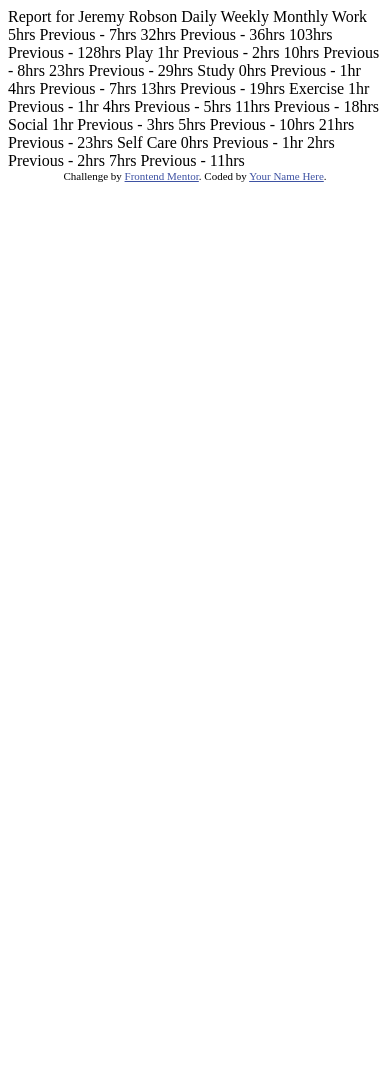
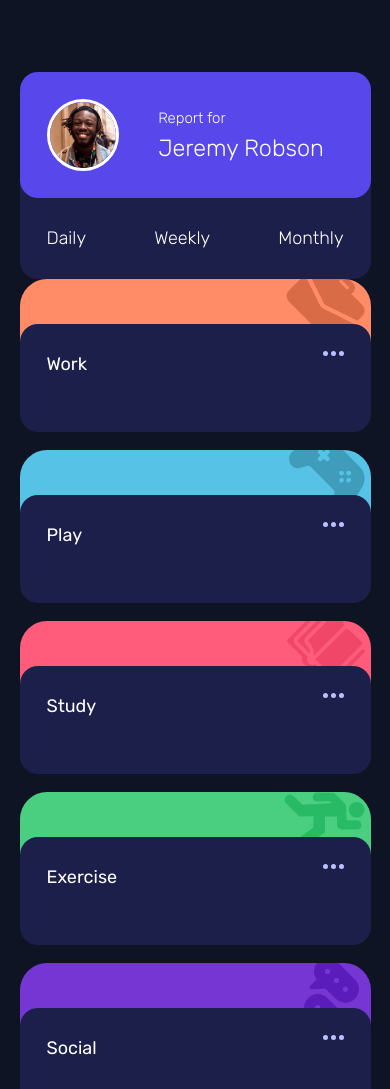
Before and after one commit to catreedle/time-tracking-dashboard, a plain HTML site: page index.html in a window 390 px wide. Shown: the top 1089 px of the page. Before the commit the page ends 844 px from the top, so only its background shows below. Drawn offline with Linux system fonts and the light colour scheme.

Commit message:
mobile layout

```diff
--- /dev/null
+++ b/css/styles.css
@@ -0,0 +1,152 @@
+@import url("https://fonts.googleapis.com/css2?family=Rubik:ital,wght@0,300..900;1,300..900&display=swap");
+
+:root {
+  --color-primary-blue: hsl(246, 80%, 60%);
+
+  --color-red: hsl(15, 100%, 70%);
+  --color-soft-blue: hsl(195, 74%, 62%);
+  --color-light-red: hsl(348, 100%, 68%);
+  --color-lime-green: hsl(145, 58%, 55%);
+  --color-violet: hsl(264, 64%, 52%);
+  --color-soft-orange: hsl(43, 84%, 65%);
+
+  --color-darker-blue: hsl(226, 43%, 10%);
+  --color-dark-blue: hsl(235, 46%, 20%);
+  --color-desaturated-blue: hsl(235, 45%, 61%);
+  --color-pale-blue: hsl(236, 100%, 87%);
+}
+* {
+  margin: 0;
+  padding: 0;
+  box-sizing: border-box;
+}
+
+html {
+  font-size: 18px;
+  line-height: 1.5;
+}
+
+body {
+  height: 100%;
+  font-family: "Rubik", sans-serif;
+  font-weight: 300;
+  background-color: var(--color-darker-blue);
+  color: white;
+  display: flex;
+  flex-direction: column;
+  align-items: center;
+}
+
+.header {
+  background-color: var(--color-dark-blue);
+  min-width: 327px;
+  width: 90%;
+  border-radius: 1rem;
+  margin-block-start: 4rem;
+}
+
+.header__profile {
+  background-color: var(--color-primary-blue);
+  display: flex;
+  gap: 20px;
+  padding: 1.5rem;
+  border-radius: 1rem;
+}
+
+.header__profile__image {
+  width: 4rem;
+  height: 4rem;
+  border: 3px solid white;
+  border-radius: 50%;
+}
+
+.header__profile__text {
+  margin: auto;
+}
+
+.header__profile__text__report {
+  font-size: 0.83rem;
+}
+
+.header__profile__text__name {
+  font-size: 1.3rem;
+  font-weight: 300;
+}
+
+.header__nav__list {
+  padding: 1.5rem;
+  display: flex;
+  justify-content: space-between;
+  list-style: none;
+}
+
+main {
+  min-width: 327px;
+  width: 90%;
+}
+
+.card {
+  background-color: var(--color-dark-blue);
+  margin-block: 1rem;
+  border-radius: 1rem;
+  padding: 1.5rem;
+}
+
+.card__top {
+  display: flex;
+  justify-content: space-between;
+}
+
+.card__top h1 {
+    font-size: 1rem;
+    font-weight: 400;
+}
+
+.card__top img {
+  height: 5px;
+}
+
+.card__bg {
+  padding-block-start: 1.5rem;
+  border-radius: 1.5rem;
+}
+
+.card--work {
+  background: url("/images/icon-work.svg") no-repeat top right var(--color-red);
+  background-position-x: 98%;
+  background-position-y: -20%;
+}
+
+.card--play {
+  background: url("/images/icon-play.svg") no-repeat top right
+    var(--color-soft-blue);
+  background-position-x: 98%;
+  background-position-y: -20%;
+}
+
+.card--study {
+  background: url("/images/icon-study.svg") no-repeat top right
+    var(--color-light-red);
+  background-position-x: 98%;
+  background-position-y: -20%;
+}
+
+.card--exercise {
+  background: url("/images/icon-exercise.svg") no-repeat top right
+    var(--color-lime-green);
+  background-position-x: 98%;
+}
+
+.card--social {
+  background: url("/images/icon-social.svg") no-repeat top right
+    var(--color-violet);
+  background-position-x: 98%;
+  background-position-y: -20%;
+}
+
+.card--self-care {
+  background: url("/images/icon-self-care.svg") no-repeat top right
+    var(--color-soft-orange);
+  background-position-x: 98%;
+  background-position-y: -20%;
+}
--- a/index.html
+++ b/index.html
@@ -1,80 +1,138 @@
 <!DOCTYPE html>
 <html lang="en">
   <head>
-  <meta charset="UTF-8">
-  <meta name="viewport" content="width=device-width, initial-scale=1.0"> <!-- displays site properly based on user's device -->
+    <meta charset="UTF-8" />
+    <meta name="viewport" content="width=device-width, initial-scale=1.0" />
+    <!-- displays site properly based on user's device -->
 
-  <link rel="icon" type="image/png" sizes="32x32" href="./images/favicon-32x32.png">
+    <link
+      rel="icon"
+      type="image/png"
+      sizes="32x32"
+      href="./images/favicon-32x32.png"
+    />
+    <link rel="stylesheet" href="/css/styles.css" />
 
     <title>Frontend Mentor | Time tracking dashboard</title>
 
     <!-- Feel free to remove these styles or customise in your own stylesheet 👍 -->
     <style>
-    .attribution { font-size: 11px; text-align: center; }
-    .attribution a { color: hsl(228, 45%, 44%); }
+      .attribution {
+        font-size: 11px;
+        text-align: center;
+      }
+      .attribution a {
+        color: white;
+      }
     </style>
   </head>
   <body>
+    <header class="header">
+      <div class="header__profile">
+        <img
+          class="header__profile__image"
+          src="/images/image-jeremy.png"
+          alt="image-jeremy"
+        />
+        <div class="header__profile__text">
+          <span class="header__profile__text__report">Report for</span>
+          <h1 class="header__profile__text__name">Jeremy Robson</h1>
+        </div>
+      </div>
 
-  Report for
-  Jeremy Robson
+      <nav class="header__nav">
+        <ul class="header__nav__list">
+          <li>Daily</li>
+          <li>Weekly</li>
+          <li>Monthly</li>
+        </ul>
+      </nav>
+    </header>
 
-  Daily
-  Weekly
-  Monthly
+    <main>
+      <section class="card--work card__bg">
+        <div class="card">
+          <div class="card__top">
+            <h1>Work</h1>
+            <img src="/images/icon-ellipsis.svg" alt="icon-ellipsis" />
+          </div>
+          <div class="card__content">
+            <span class="card__content__current">&nbsp;</span>
+            <span class="card__content__previous">&nbsp;</span>
+          </div>
+        </div>
+      </section>
 
-  Work
-  5hrs <!-- daily -->
-  Previous - 7hrs <!-- daily -->
-  32hrs <!-- weekly -->
-  Previous - 36hrs <!-- weekly -->
-  103hrs <!-- monthly -->
-  Previous - 128hrs <!-- monthly -->
+      <section class="card--play card__bg">
+        <div class="card">
+          <div class="card__top">
+            <h1>Play</h1>
+            <img src="/images/icon-ellipsis.svg" alt="icon-ellipsis" />
+          </div>
+          <div class="card__content">
+            <span class="card__content__current">&nbsp;</span>
+            <span class="card__content__previous">&nbsp;</span>
+          </div>
+        </div>
+      </section>
 
-  Play
-  1hr <!-- daily -->
-  Previous - 2hrs <!-- daily -->
-  10hrs <!-- weekly -->
-  Previous - 8hrs <!-- weekly -->
-  23hrs <!-- monthly -->
-  Previous - 29hrs <!-- monthly -->
+      <section class="card--study card__bg">
+        <div class="card">
+          <div class="card__top">
+            <h1>Study</h1>
+            <img src="/images/icon-ellipsis.svg" alt="icon-ellipsis" />
+          </div>
+          <div class="card__content">
+            <span class="card__content__current">&nbsp;</span>
+            <span class="card__content__previous">&nbsp;</span>
+          </div>
+        </div>
+      </section>
 
-  Study
-  0hrs <!-- daily -->
-  Previous - 1hr <!-- daily -->
-  4hrs <!-- weekly -->
-  Previous - 7hrs <!-- weekly -->
-  13hrs <!-- monthly -->
-  Previous - 19hrs <!-- monthly -->
+      <section class="card--exercise card__bg">
+        <div class="card">
+          <div class="card__top">
+            <h1>Exercise</h1>
+            <img src="/images/icon-ellipsis.svg" alt="icon-ellipsis" />
+          </div>
+          <div class="card__content">
+            <span class="card__content__current">&nbsp;</span>
+            <span class="card__content__previous">&nbsp;</span>
+          </div>
+        </div>
+      </section>
+      <section class="card--social card__bg">
+        <div class="card">
+          <div class="card__top">
+            <h1>Social</h1>
+            <img src="/images/icon-ellipsis.svg" alt="icon-ellipsis" />
+          </div>
+          <div class="card__content">
+            <span class="card__content__current">&nbsp;</span>
+            <span class="card__content__previous">&nbsp;</span>
+          </div>
+        </div>
+      </section>
 
-  Exercise
-  1hr <!-- daily -->
-  Previous - 1hr <!-- daily -->
-  4hrs <!-- weekly -->
-  Previous - 5hrs <!-- weekly -->
-  11hrs <!-- monthly -->
-  Previous - 18hrs <!-- monthly -->
+      <section class="card--self-care card__bg">
+        <div class="card">
+          <div class="card__top">
+            <h1>Self Care</h1>
+            <img src="/images/icon-ellipsis.svg" alt="icon-ellipsis" />
+          </div>
+          <div class="card__content">
+            <span class="card__content__current">&nbsp;</span>
+            <span class="card__content__previous">&nbsp;</span>
+          </div>
+        </div>
+      </section>
+    </main>
 
-  Social
-  1hr <!-- daily -->
-  Previous - 3hrs <!-- daily -->
-  5hrs <!-- weekly -->
-  Previous - 10hrs <!-- weekly -->
-  21hrs <!-- monthly -->
-  Previous - 23hrs <!-- monthly -->
-
-  Self Care
-  0hrs <!-- daily -->
-  Previous - 1hr <!-- daily -->
-  2hrs <!-- weekly -->
-  Previous - 2hrs <!-- weekly -->
-  7hrs <!-- monthly -->
-  Previous - 11hrs <!-- monthly -->
-
-
-  <div class="attribution">
-    Challenge by <a href="https://www.frontendmentor.io?ref=challenge" target="_blank">Frontend Mentor</a>.
-    Coded by <a href="#">Your Name Here</a>.
-  </div>
+    <footer class="attribution">
+      Challenge by
+      <a href="https://www.frontendmentor.io?ref=challenge" target="_blank"
+        >Frontend Mentor</a
+      >. Coded by <a href="https://www.purnamaa.dev">Purnama S Rahayu</a>.
+    </footer>
   </body>
 </html>
```
Also changed, not shown: content.txt (added). Lines whose indentation alone changed are shown as unchanged.
